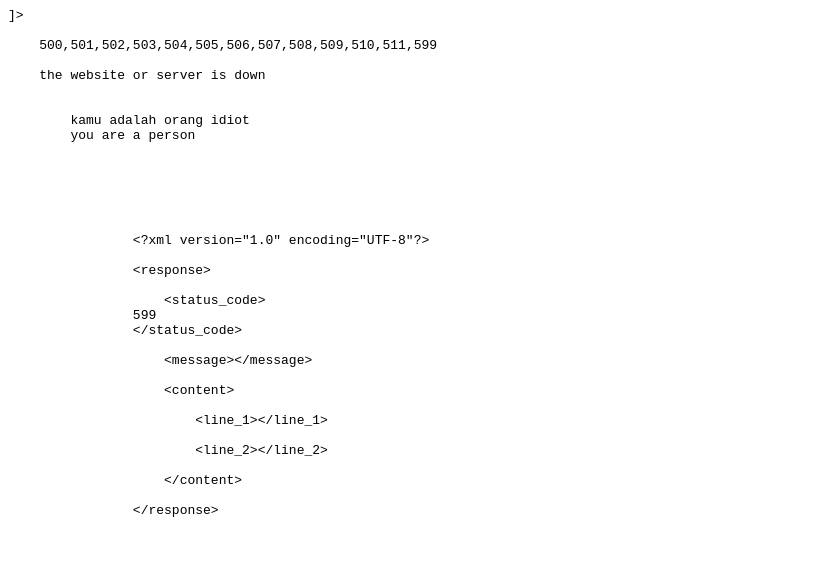
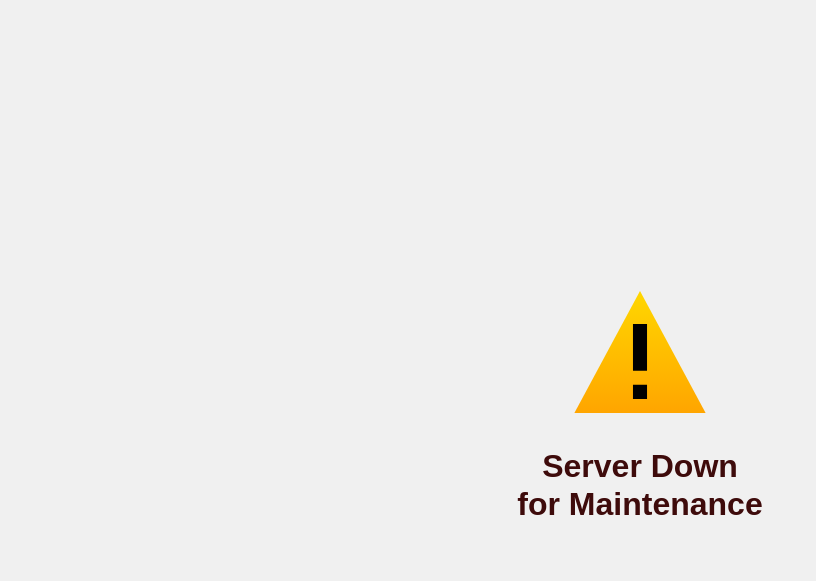
Before and after one commit to DatxzzFx/Kaisar-Wangshu, a plain HTML site: page index.html in a window 1280 px wide. Shown: the whole page, without its empty margins (0-816 px from the left). Drawn offline with Linux system fonts and the light colour scheme.

Commit message:
Convert XML response to HTML maintenance page

```diff
--- a/index.html
+++ b/index.html
@@ -1,38 +1,61 @@
-<?xml version="1.0" encoding="UTF-8"?>
-<?xml-stylesheet type="text/xsl" href="#style"?>
-<!DOCTYPE response [
-  <!ATTLIST xsl:stylesheet id ID #IMPLIED>
-]>
-<response>
-    <status_codes>500,501,502,503,504,505,506,507,508,509,510,511,599</status_codes>
+<!DOCTYPE html>
+<html lang="">
+<head>
+    <meta charset="UTF-8">
+    <meta name="viewport" content="width=device-width, initial-scale=1.0">
+    <title>Server Maintenance</title>
+    <style>
+        body {
+            /* Warna latar belakang abu-abu muda sesuai gambar */
+            background-color: #f0f0f0;
+            margin: 0;
+            display: flex;
+            justify-content: center;
+            align-items: center;
+            /* Memastikan konten berada di tengah vertikal dan horizontal di layar penuh */
+            height: 100vh;
+            font-family: Arial, sans-serif;
+            text-align: center;
+        }
 
-    <message>the website or server is down</message>
+        .maintenance-container {
+            display: flex;
+            flex-direction: column;
+            align-items: center;
+            gap: 20px; /* Jarak antara ikon dan teks */
+        }
 
-    <content>
-        <line_1>kamu adalah orang idiot</line_1>
-        <line_2>you are a person</line_2>
-    </content>
+        .warning-icon {
+            width: 150px; /* Ukuran ikon, bisa disesuaikan */
+            height: auto;
+        }
 
-    <xsl:stylesheet id="style" version="1.0" xmlns:xsl="http://www.w3.org/1999/XSL/Transform" xmlns:msxsl="urn:schemas-microsoft-com:xslt" xmlns:user="urn:my-scripts">
-        <xsl:template match="/">
-            <html>
-            <body style="font-family:monospace; white-space:pre; background:#fff;">
-                <xsl:text>&lt;?xml version="1.0" encoding="UTF-8"?&gt;&#10;</xsl:text>
-                <xsl:text>&lt;response&gt;&#10;</xsl:text>
-                <xsl:text>    &lt;status_code&gt;</xsl:text>
-                <script>
-                    var codes = [500, 501, 502, 503, 504, 505, 506, 507, 508, 509, 510, 511, 599];
-                    document.write(codes[Math.floor(Math.random() * codes.length)]);
-                </script>
-                <xsl:text>&lt;/status_code&gt;&#10;</xsl:text>
-                <xsl:text>    &lt;message&gt;</xsl:text><xsl:value-of select="response/message"/><xsl:text>&lt;/message&gt;&#10;</xsl:text>
-                <xsl:text>    &lt;content&gt;&#10;</xsl:text>
-                <xsl:text>        &lt;line_1&gt;</xsl:text><xsl:value-of select="response/content/line_1"/><xsl:text>&lt;/line_1&gt;&#10;</xsl:text>
-                <xsl:text>        &lt;line_2&gt;</xsl:text><xsl:value-of select="response/content/line_2"/><xsl:text>&lt;/line_2&gt;&#10;</xsl:text>
-                <xsl:text>    &lt;/content&gt;&#10;</xsl:text>
-                <xsl:text>&lt;/response&gt;</xsl:text>
-            </body>
-            </html>
-        </xsl:template>
-    </xsl:stylesheet>
-</response>
+        .message {
+            /* Warna teks cokelat tua/marun sesuai gambar */
+            color: #3e0b0b;
+            font-size: 32px; /* Ukuran font besar */
+            font-weight: bold;
+            line-height: 1.2;
+            margin: 0;
+        }
+    </style>
+</head>
+<body>
+
+    <div class="maintenance-container">
+        <svg class="warning-icon" viewBox="0 0 512 512" xmlns="http://www.w3.org/2000/svg">
+            <defs>
+                <linearGradient id="grad1" x1="0%" y1="0%" x2="0%" y2="100%">
+                    <stop offset="0%" style="stop-color:#FFD700;stop-opacity:1" />
+                    <stop offset="100%" style="stop-color:#FFA500;stop-opacity:1" />
+                </linearGradient>
+            </defs>
+            <path d="M256 48L32 464h448Z" fill="url(#grad1)"/>
+            <path d="M232 160h48v160h-48zM232 368h48v48h-48z" fill="#000000"/>
+        </svg>
+
+        <p class="message">Server Down<br>for Maintenance</p>
+    </div>
+
+</body>
+</html>
```
